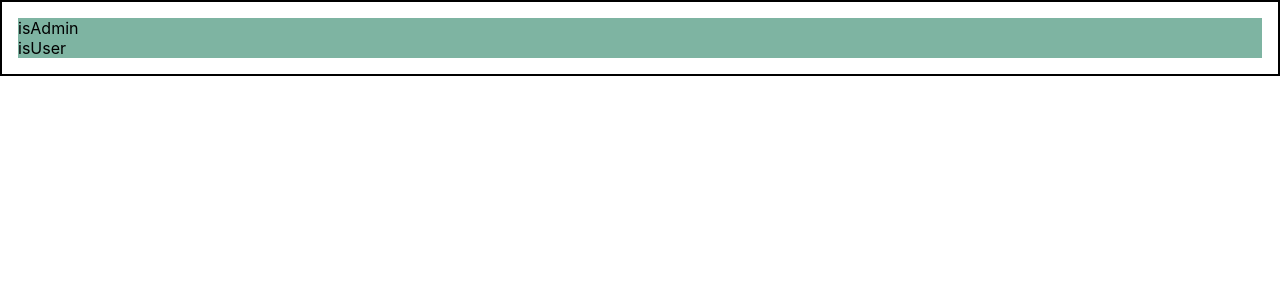
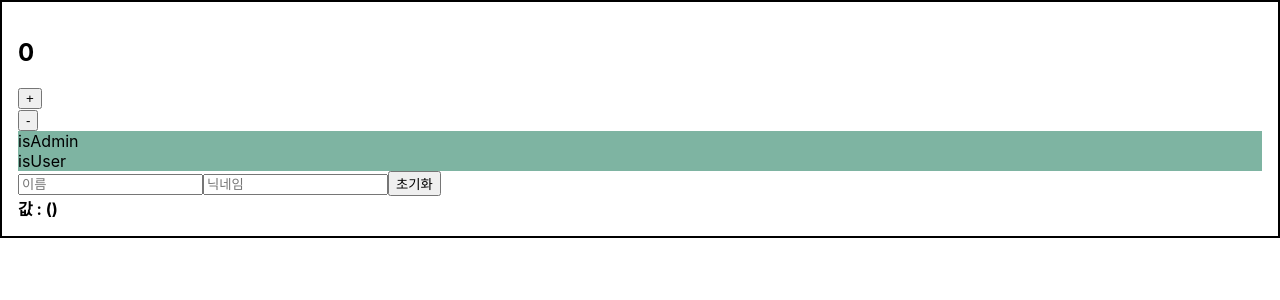
Before and after one commit to worldeddt/neotodo-front, a React (Create React App) app in the folder neotodo-front/: page / in a window 1280 px wide. Shown: the top 300 px of the page. Built offline with nearby package versions, Linux system fonts and the light colour scheme.

Commit message:
input 비구조화 할당까지

```diff
--- a/neotodo-front/src/App.js
+++ b/neotodo-front/src/App.js
@@ -1,12 +1,16 @@
 import './App.css';
 import Todo from "./todo/Todo";
 import Wrapper from "./common/Wrapper";
+import Hitting from "./common/Hitting";
+import Input from "./common/Input";
 
 function App() {
   return (
       <Wrapper>
+          <Hitting/>
           <Todo isAdmin="Y"/>
           <Todo isAdmin="N"/>
+          <Input/>
       </Wrapper>
   );
 }
--- /dev/null
+++ b/neotodo-front/src/common/Hitting.js
@@ -0,0 +1,30 @@
+import React, {useState} from "react";
+
+
+
+function Hitting() {
+    const [number, setNumber] = useState(0);
+    const [script, setScript] = useState("")
+
+    const onClickEventPlus = () => {
+        setNumber(prevState => prevState+1);
+        setScript("플러스");
+    }
+
+    const onClickEventMinus = () => {
+        setNumber(prevState => prevState -1);
+        setScript("마이너스");
+    }
+
+    return <div>
+        <h2>{number}</h2>
+        <button onClick={onClickEventPlus}>
+            +
+        </button><br/>
+        <button onClick={onClickEventMinus}>
+            -
+        </button>
+    </div>
+}
+
+export default Hitting;
--- /dev/null
+++ b/neotodo-front/src/common/Input.js
@@ -0,0 +1,43 @@
+import React, {useState} from "react";
+
+
+function Input() {
+    const [text, setText] = useState("");
+
+    const [inputs ,setInputs] = useState({
+        name:"",
+        nickname:""
+    });
+
+    const { name, nickname } = inputs;
+
+    const onChange = (e) => {
+        const { value, name } = e.target;
+
+        setInputs({
+            ... inputs,
+            [name] : value
+        });
+    }
+
+    const onReset = () => {
+        setInputs({
+            name: '',
+            nickname: '',
+        })
+    };
+
+    return <div>
+        <input name="name" placeholder="이름" onChange={onChange} value={name}/>
+        <input name="nickname" placeholder="닉네임" onChange={onChange} value={nickname}/>
+        <button onClick={onReset}>초기화</button>
+        <div>
+            <b>
+                값 : {name}({nickname})
+            </b>
+        </div>
+    </div>
+}
+
+
+export default Input;
```
